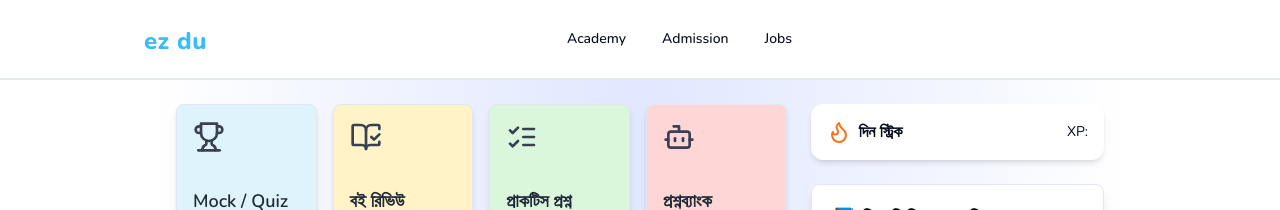
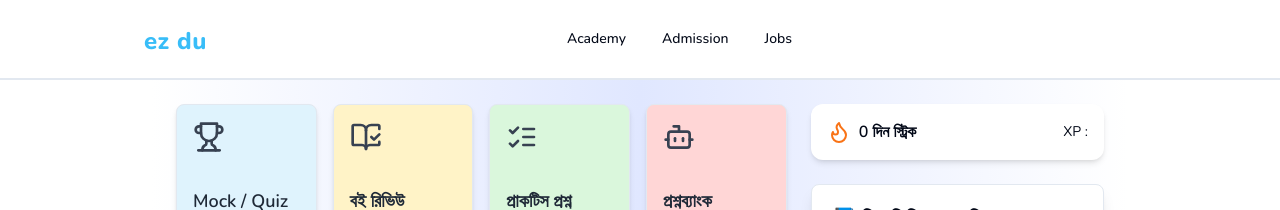
Before and after one commit to hr-shuvo/ezdu-client, a Next.js app: page /academy in a window 1280 px wide. Shown: the top 210 px of the page. Built offline with nearby package versions, Linux system fonts and the light colour scheme; no server answers.

Commit message:
fix - streak

```diff
--- a/app/academy/_components/streak-count.tsx
+++ b/app/academy/_components/streak-count.tsx
@@ -29,9 +29,9 @@ export const StreakCount = () => {
                 <div className="flex justify-between items-center">
                     <div className="flex items-center gap-2">
                         <Flame className="text-orange-500" />
-                        <span className="font-semibold text-base">{progress?.StreakCount} দিন স্ট্রিক</span>
+                        <span className={`font-semibold ${!progress?.streakCount || progress?.streakCount == 0 ? 'text-base':'text-base'}`}>{progress?.streakCount | 0} দিন স্ট্রিক</span>
                     </div>
-                    <p className="text-sm">XP: <span className="font-bold">{progress?.totalXp?.toFixed(0)}</span></p>
+                    <p className="text-sm">XP : <span className="font-bold">{progress?.totalXp?.toFixed(0)}</span></p>
                 </div>
 
             </div>
```
